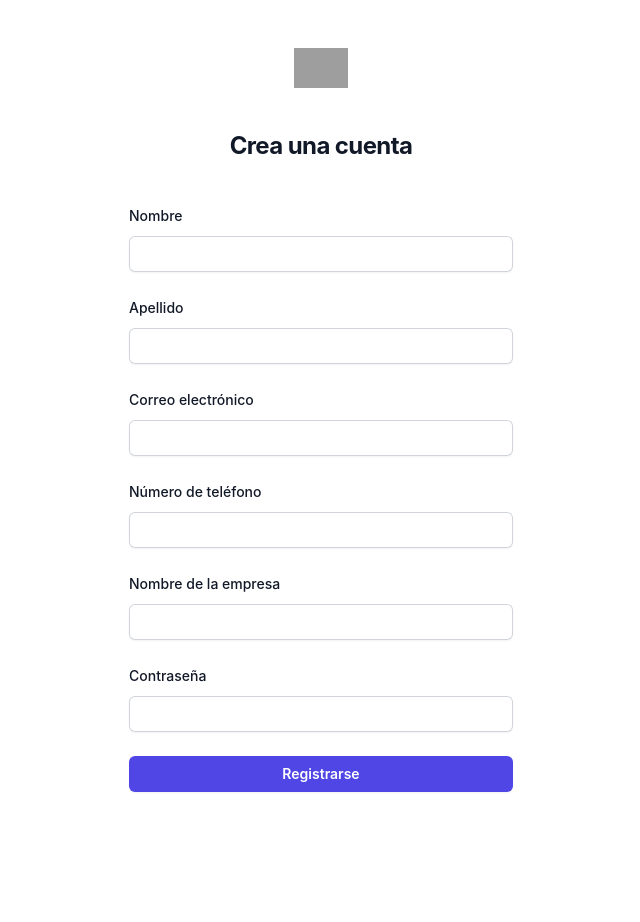
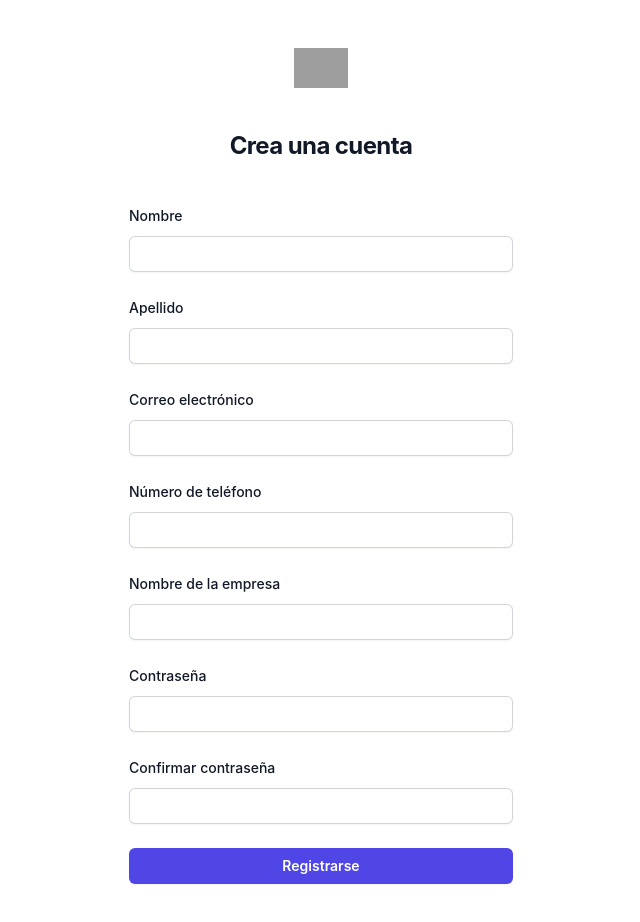
Before and after one commit to RedBrickBurrito/CampoLibre, a Next.js app: page /register in a window 1280 px wide. Shown: the top 922 px of the page, without its empty margins (319-959 px from the left). Before the commit the page ends 840 px from the top, so only its background shows below. Built offline with nearby package versions, Linux system fonts and the light colour scheme; grey boxes are pictures that could not be loaded.

Commit message:
CAM-1 Refactored and added validation for register

```diff
--- a/components/ui/Input/InputForm.tsx
+++ b/components/ui/Input/InputForm.tsx
@@ -1,24 +1,16 @@
-import React, { ChangeEvent } from "react";
+import React, { ChangeEvent } from "react"
 
 interface FormInputProps {
-  label: string;
-  id: string;
-  type: string;
-  required?: boolean;
-  value: string;
-  error?: string;
-  onChange: (e: ChangeEvent<HTMLInputElement>) => void;
+  label: string
+  id: string
+  type: string
+  required?: boolean
+  value: string
+  onChange: (e: ChangeEvent<HTMLInputElement>) => void
+  onBlur?: (e: React.FocusEvent<HTMLInputElement>) => void
 }
 
-const FormInput: React.FC<FormInputProps> = ({
-  label,
-  id,
-  type,
-  required,
-  value,
-  error,
-  onChange,
-}) => {
+const FormInput: React.FC<FormInputProps> = ({ label, id, type, required, value, onChange, onBlur }) => {
   return (
     <div>
       <label htmlFor={id} className="block text-sm font-medium leading-6 text-gray-900">
@@ -30,16 +22,16 @@ const FormInput: React.FC<FormInputProps> = ({
           name={id}
           type={type}
           required={required}
-          className={`block w-full rounded-md border-0 py-1.5 text-gray-900 shadow-sm ring-1 ring-inset ring-gray-300 placeholder:text-gray-400 focus:ring-2 focus:ring-inset focus:ring-indigo-600 sm:text-sm sm:leading-6 ${
-            error ? "border-red-500" : ""
-          }`}
+          className={
+            "block w-full rounded-md border-0 py-1.5 text-gray-900 shadow-sm ring-1 ring-inset ring-gray-300 placeholder:text-gray-400 focus:ring-2 focus:ring-inset focus:ring-indigo-600 sm:text-sm sm:leading-6"
+          }
           value={value}
           onChange={onChange}
+          onBlur={onBlur}
         />
-        {error && <p className="mt-2 text-sm text-red-500">{error}</p>}
       </div>
     </div>
-  );
-};
+  )
+}
 
-export default FormInput;
+export default FormInput
--- a/package.json
+++ b/package.json
@@ -54,6 +54,7 @@
     "axios": "^1.4.0",
     "bcrypt": "^5.1.0",
     "class-variance-authority": "^0.6.0",
+    "formik": "^2.4.2",
     "lodash": "^4.17.21",
     "mongodb": "^5.6.0",
     "next": "^13.3.0",
@@ -64,6 +65,7 @@
     "react-dom": "^18.2.0",
     "react-hot-toast": "^2.4.1",
     "tailwind-merge": "^1.10.0",
+    "yup": "^1.2.0",
     "zod": "^3.21.4"
   },
   "devDependencies": {
--- a/pages/_app.tsx
+++ b/pages/_app.tsx
@@ -1,18 +1,20 @@
 import "../styles/tailwind.css"
 import { SessionProvider } from "next-auth/react"
-import ToasterContext from "context/ToasterContext"
 
 import { AppProps } from "next/app"
 import { Session } from "next-auth"
+import dynamic from "next/dynamic"
 
 interface MyAppProps extends AppProps {
   session: Session
 }
 
 function MyApp({ Component, pageProps, session }: MyAppProps) {
+  const ToastComponent = dynamic(() => import("context/ToasterContext"), { ssr: false })
+
   return (
     <SessionProvider session={session}>
-      <ToasterContext />
+      <ToastComponent />
       <Component {...pageProps} />
     </SessionProvider>
   )
--- a/pages/register/index.tsx
+++ b/pages/register/index.tsx
@@ -3,80 +3,75 @@
 import { useState, FormEvent, ChangeEvent } from "react"
 import axios from "axios"
 import { toast } from "react-hot-toast"
+import { FormikConfig, useFormik } from "formik"
 import { useRouter } from "next/router"
 import FormInput from "@ui/Input/InputForm"
+import * as Yup from "yup"
 
-interface RegisterUserData {
+interface RegisterFormValues {
   firstName: string
   lastName: string
   email: string
   phone: string
   company: string
   password: string
+  confirmPassword: string
 }
 
+const validationSchema = Yup.object({
+  firstName: Yup.string().max(20, "Debe tener 20 caracteres o menos").required("Requerido"),
+  lastName: Yup.string().max(25, "Debe tener 25 caracteres o menos").required("Requerido"),
+  email: Yup.string().email("Correo electrónico no válido").required("Requerido"),
+  phone: Yup.string()
+    .matches(/^[0-9]+$/, "Deben ser sólo dígitos")
+    .min(5, "Debe tener al menos 5 dígitos")
+    .max(12, "Debe tener máximo 12 dígitos"),
+  company: Yup.string().max(35, "Debe tener 35 caracteres o menos").required("Requerido"),
+  password: Yup.string()
+    .matches(/^(?=.*[A-Za-z])(?=.*\d)[A-Za-z\d]{8,}$/, "Mínimo ocho caracteres, al menos una letra y un número")
+    .max(45, "Debe tener máximo 45 dígitos")
+    .required("Requerido"),
+  confirmPassword: Yup.string()
+    .oneOf([Yup.ref("password"), undefined], "Las contraseñas deben coincidir")
+    .required("Requerido"),
+})
+
 export default function Register() {
-  const [data, setData] = useState<RegisterUserData>({
+  const router = useRouter()
+  const [loading, setLoading] = useState(false)
+
+  const formik = useFormik({
+    initialValues: {
       firstName: "",
       lastName: "",
       email: "",
       phone: "",
       company: "",
       password: "",
+      confirmPassword: "",
+    },
+    validationSchema,
+    onSubmit: async (data) => {
+      try {
+        setLoading(true)
+        await axios.post("/api/register", data)
+        toast.success("El usuario ha sido registrado")
+        router.push("/login")
+      } catch (error) {
+        toast.error("¡Algo salió mal!")
+      } finally {
+        setLoading(false)
+      }
+    },
   })
 
-  const [errors, setErrors] = useState<Partial<RegisterUserData>>({});
-  const router = useRouter();
-
-  const validateForm = (): boolean => {
-    const errors: Partial<RegisterUserData> = {};
-
-    if (!data.firstName.trim()) {
-      errors.firstName = "El nombre es requerido";
+  const renderErrorMessage = (field: keyof RegisterFormValues) => {
+    if (formik.touched[field] && formik.errors[field]) {
+      return <div className="text-sm text-red-600">{formik.errors[field]}</div>
     }
 
-    if (!data.lastName.trim()) {
-      errors.lastName = "El apellido es requerido";
+    return null
   }
-
-    if (!data.email.trim()) {
-      errors.email = "El correo electrónico es requerido";
-    }
-
-    if (!data.phone.trim()) {
-      errors.phone = "El número de teléfono es requerido";
-    }
-
-    if (!data.company.trim()) {
-      errors.company = "El nombre de la empresa es requerido";
-    }
-
-    if (!data.password.trim()) {
-      errors.password = "La contraseña es requerida";
-    }
-
-    setErrors(errors);
-    return Object.keys(errors).length === 0;
-  };
-
-  const registerUser = async (e: FormEvent<HTMLFormElement>) => {
-    e.preventDefault()
-
-    if (validateForm()) {
-      try {
-        await axios.post("/api/register", data);
-        toast.success("El usuario ha sido registrado");
-        router.push("/login");
-      } catch (error) {
-        toast.error("¡Algo salió mal!");
-      }
-    }
-  };
-
-  const handleChange = (e: ChangeEvent<HTMLInputElement>) => {
-    const { name, value } = e.target;
-    setData((prevData) => ({ ...prevData, [name]: value }));
-  };
 
   return (
     <>
@@ -93,67 +88,77 @@ export default function Register() {
         </div>
 
         <div className="mt-10 sm:mx-auto sm:w-full sm:max-w-sm">
-          <form className="space-y-6" onSubmit={registerUser}>
+          <form className="space-y-6" onSubmit={formik.handleSubmit}>
             <FormInput
               label="Nombre"
               id="firstName"
               type="text"
-              value={data.firstName}
-              error={errors.firstName}
-              onChange={handleChange}
+              value={formik.values.firstName}
+              onChange={formik.handleChange}
+              onBlur={formik.handleBlur}
             />
+            {renderErrorMessage("firstName")}
             <FormInput
               label="Apellido"
               id="lastName"
               type="text"
-              required
-              value={data.lastName}
-              error={errors.lastName}
-              onChange={handleChange}
+              value={formik.values.lastName}
+              onChange={formik.handleChange}
+              onBlur={formik.handleBlur}
             />
+            {renderErrorMessage("lastName")}
             <FormInput
               label="Correo electrónico"
               id="email"
               type="email"
-              required
-              value={data.email}
-              error={errors.email}
-              onChange={handleChange}
+              value={formik.values.email}
+              onChange={formik.handleChange}
+              onBlur={formik.handleBlur}
             />
+            {renderErrorMessage("email")}
             <FormInput
               label="Número de teléfono"
               id="phone"
               type="text"
-              required
-              value={data.phone}
-              error={errors.phone}
-              onChange={handleChange}
+              value={formik.values.phone}
+              onChange={formik.handleChange}
+              onBlur={formik.handleBlur}
             />
+            {renderErrorMessage("phone")}
             <FormInput
               label="Nombre de la empresa"
               id="company"
               type="text"
-              required
-              value={data.company}
-              error={errors.company}
-              onChange={handleChange}
+              value={formik.values.company}
+              onChange={formik.handleChange}
+              onBlur={formik.handleBlur}
             />
+            {renderErrorMessage("company")}
             <FormInput
               label="Contraseña"
               id="password"
               type="password"
-              required
-              value={data.password}
-              error={errors.password}
-              onChange={handleChange}
+              value={formik.values.password}
+              onChange={formik.handleChange}
+              onBlur={formik.handleBlur}
             />
-
+            {renderErrorMessage("password")}
+            <FormInput
+              label="Confirmar contraseña"
+              id="confirmPassword"
+              type="password"
+              value={formik.values.confirmPassword}
+              onChange={formik.handleChange}
+              onBlur={formik.handleBlur}
+            />
+            {renderErrorMessage("confirmPassword")}
             <div>
               <button
                 type="submit"
                 className="flex w-full justify-center rounded-md bg-indigo-600 px-3 py-1.5 text-sm font-semibold leading-6 text-white shadow-sm hover:bg-indigo-500 focus-visible:outline focus-visible:outline-2 focus-visible:outline-offset-2 focus-visible:outline-indigo-600"
+                disabled={loading}
               >
-                Registrarse
+                {loading ? "Registrando..." : "Registrarse"}
               </button>
             </div>
           </form>
```
Also changed, not shown: context/ToasterContext.tsx (+8 -8 lines), pages/api/auth/[...nextauth].ts (+11 -13 lines), pages/login/index.tsx (+25 -20 lines), 1 other file (tests, documents, lock files or other folders). Lines whose indentation alone changed are shown as unchanged.
